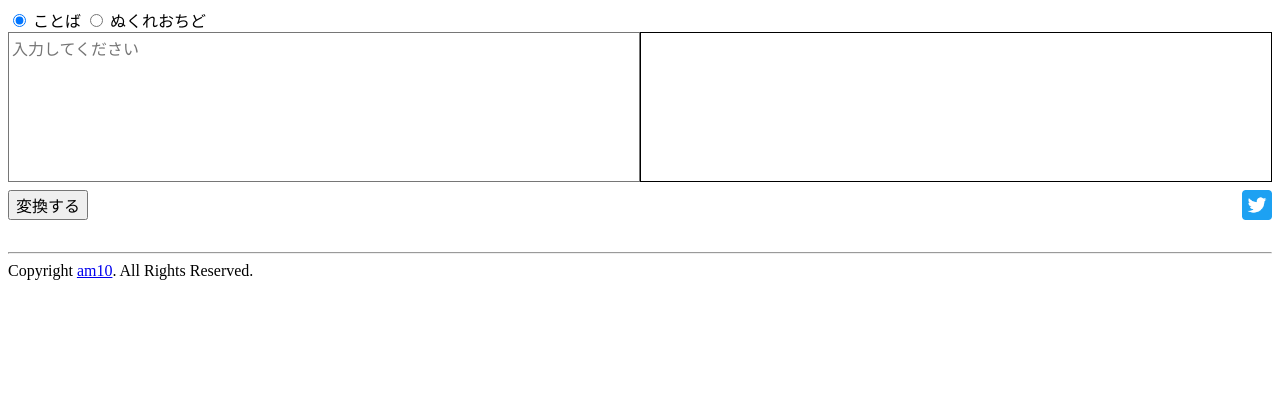
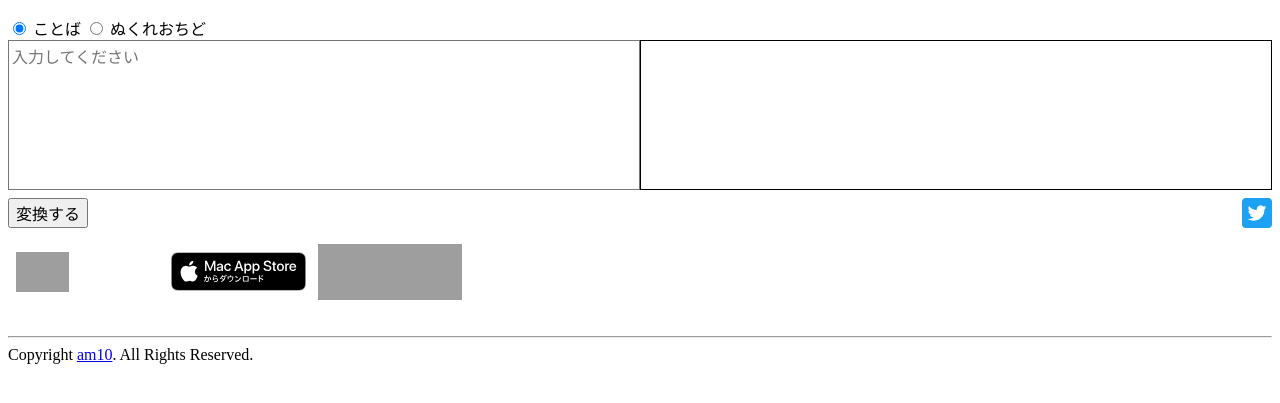
Before and after one commit to adventam10/DNAConverter-web, a PHP site: page / in a window 1280 px wide. Shown: the part 42-445 px from the top of the page. Run offline with PHP 8.4, Linux system fonts and the light colour scheme; grey boxes are pictures that could not be loaded.

Commit message:
Add app store links

```diff
--- a/dna/index.php
+++ b/dna/index.php
@@ -120,6 +120,11 @@ function getTwitterURL() {
       float: right;
     }
     .contents{
+      margin-top: 16px;
+      margin-bottom: 16px;
+    }
+    .store_badge_area{
+      vertical-align: middle;
       margin-bottom: 32px;
     }
     @media screen and (max-width:480px) {
@@ -153,6 +158,11 @@ function getTwitterURL() {
       </form>
       <button class="button tweet" type=“button” onclick="location.href='<?php echo getTwitterURL();?>'"><img src="img/icon_twitter.png" alt="ツイッター" /></button>
     </div>
+    <div class="store_badge_area">
+      <a href="https://apps.apple.com/jp/app/dna%E5%A4%89%E6%8F%9B/id1493994947?mt=8" style="display:inline-block;overflow:hidden;background:url(https://linkmaker.itunes.apple.com/ja-jp/badge-lrg.svg?releaseDate=2020-01-22&kind=iossoftware&bubble=ios_apps) no-repeat;width:135px;height:40px;margin:8px;background-size:contain;"></a>
+      <a href="https://apps.apple.com/jp/app/dna%E5%A4%89%E6%8F%9B/id1494127578?mt=12" style="display:inline-block;overflow:hidden;background:url(img/badge_mac_app_store.svg) no-repeat;width:135px;height:40px;margin:8px;background-size:contain;"></a>
+      <a href='https://play.google.com/store/apps/details?id=am10.dnaconverter&pcampaignid=pcampaignidMKT-Other-global-all-co-prtnr-py-PartBadge-Mar2515-1'><img alt='Google Play で手に入れよう' width="144px" height="56px" src='https://play.google.com/intl/us-en/badges/static/images/badges/ja_badge_web_generic.png'/></a>
+    </div>
     <footer>
       <hr class="header-footer">
       Copyright <a href="https://github.com/adventam10">am10</a>. All Rights Reserved.
```
Also changed, not shown: dna/img/badge_mac_app_store.svg (added).
